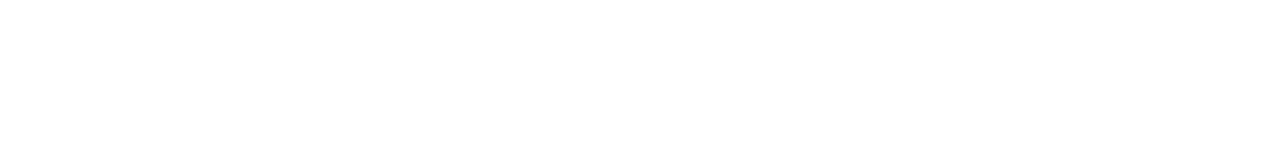
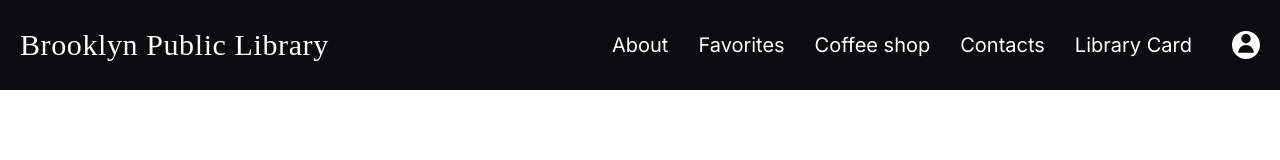
Before and after one commit to farikmax/BPLibrary, a plain HTML site: page index.html in a window 1280 px wide. Drawn offline with Linux system fonts and the light colour scheme; a web font is replaced by a local one.

Commit message:
add: seaction header

```diff
--- a/index.html
+++ b/index.html
@@ -4,7 +4,42 @@
 		<meta charset="UTF-8" />
 		<meta name="viewport" content="width=device-width, initial-scale=1.0" />
 		<title>Brooklin Public Library</title>
-		<link rel="stylesheet" href="/src/css/style.min.css" />
+		<link rel="stylesheet" href="./src/css/style.min.css" />
 	</head>
-	<body></body>
+	<body>
+		<header class="header container">
+			<a href="/" class="header__logo">
+				<h1 class="header__logo_title">Brooklyn Public Library</h1>
+			</a>
+			<nav class="header__nav">
+				<ul class="header__list">
+					<li class="header__list_item">
+						<a href="/" class="header__list_link">About</a>
+					</li>
+					<li class="header__list_item">
+						<a href="/" class="header__list_link">Favorites</a>
+					</li>
+					<li class="header__list_item">
+						<a href="/" class="header__list_link">Coffee shop</a>
+					</li>
+					<li class="header__list_item">
+						<a href="/" class="header__list_link">Contacts</a>
+					</li>
+					<li class="header__list_item">
+						<a href="/" class="header__list_link">Library Card</a>
+					</li>
+				</ul>
+			</nav>
+			<button class="header__profile">
+				<svg class="header__profile_icon" viewBox="0 0 28 28">
+					<path
+						fill-rule="evenodd"
+						clip-rule="evenodd"
+						d="M28 14C28 21.732 21.732 28 14 28C6.26801 28 0 21.732 0 14C0 6.26801 6.26801 0 14 0C21.732 0 28 6.26801 28 14ZM18.6667 7.77778C18.6667 10.3551 16.5774 12.4444 14.0001 12.4444C11.4227 12.4444 9.33339 10.3551 9.33339 7.77778C9.33339 5.20045 11.4227 3.11111 14.0001 3.11111C16.5774 3.11111 18.6667 5.20045 18.6667 7.77778ZM19.4998 16.2781C20.9584 17.7367 21.7778 19.715 21.7778 21.7778H14L6.22225 21.7778C6.22225 19.715 7.0417 17.7367 8.50031 16.2781C9.95893 14.8194 11.9372 14 14 14C16.0628 14 18.0411 14.8194 19.4998 16.2781Z"
+					/>
+				</svg>
+			</button>
+		</header>
+		<!-- <p>Welcome to the Brooklyn Library</p> -->
+	</body>
 </html>
--- a/src/scss/_common.scss
+++ b/src/scss/_common.scss
@@ -40,3 +40,11 @@ button {
 	border: none;
 	background-color: transparent;
 }
+
+.container {
+	width: 100%;
+	max-width: 1440px;
+	padding-left: 20px;
+	padding-right: 20px;
+	margin: 0 auto;
+}
--- /dev/null
+++ b/src/scss/sections/_header.scss
@@ -0,0 +1,78 @@
+.header {
+	display: flex;
+	flex-direction: row;
+	justify-content: space-between;
+	align-items: center;
+	background-color: $DARK;
+	padding-top: 20px;
+	padding-bottom: 20px;
+
+	&__logo {
+		display: flex;
+
+		&_title {
+			font-family: SECOND_FONT;
+			font-size: 30px;
+			line-height: 50px;
+			font-weight: 400;
+			letter-spacing: 0.6px;
+			color: $WHITE;
+		}
+	}
+
+	&__nav {
+		display: flex;
+		flex: 1 1 auto;
+		justify-content: flex-end;
+	}
+
+	&__list {
+		display: flex;
+		flex-direction: row;
+		justify-content: space-between;
+		&_item {
+			display: flex;
+			position: relative;
+			margin-right: 30px;
+			&:last-child {
+				margin-right: 0;
+			}
+			&::after {
+				content: '';
+				position: absolute;
+				bottom: 0;
+				left: 0;
+				height: 2px;
+				width: 0%;
+				background-color: $GOLD;
+				transition: width 0.3s ease-in-out;
+			}
+			&:hover::after {
+				width: 100%;
+			}
+		}
+		&_link {
+			display: flex;
+			font-size: 20px;
+			line-height: 50px;
+			font-weight: 400;
+			color: $WHITE;
+			transition: color 0.2s ease-in-out;
+			&:hover {
+				color: $GRAY;
+			}
+		}
+	}
+	&__profile {
+		display: flex;
+		width: 28px;
+		height: 28px;
+		border-radius: 100%;
+		margin-left: 40px;
+		cursor: pointer;
+
+		&_icon {
+			fill: $WHITE;
+		}
+	}
+}
--- a/src/scss/style.scss
+++ b/src/scss/style.scss
@@ -1,3 +1,6 @@
 @import url('https://fonts.googleapis.com/css2?family=Forum&family=Inter:wght@100..900&display=swap');
 @import './core/vars';
 @import 'common';
+
+//SECTIONS
+@import './sections/header';
```
Also changed, not shown: src/css/core.min.css (deleted), src/css/style.min.css, src/images/svg/Subtract.svg (added), 2 other files.
